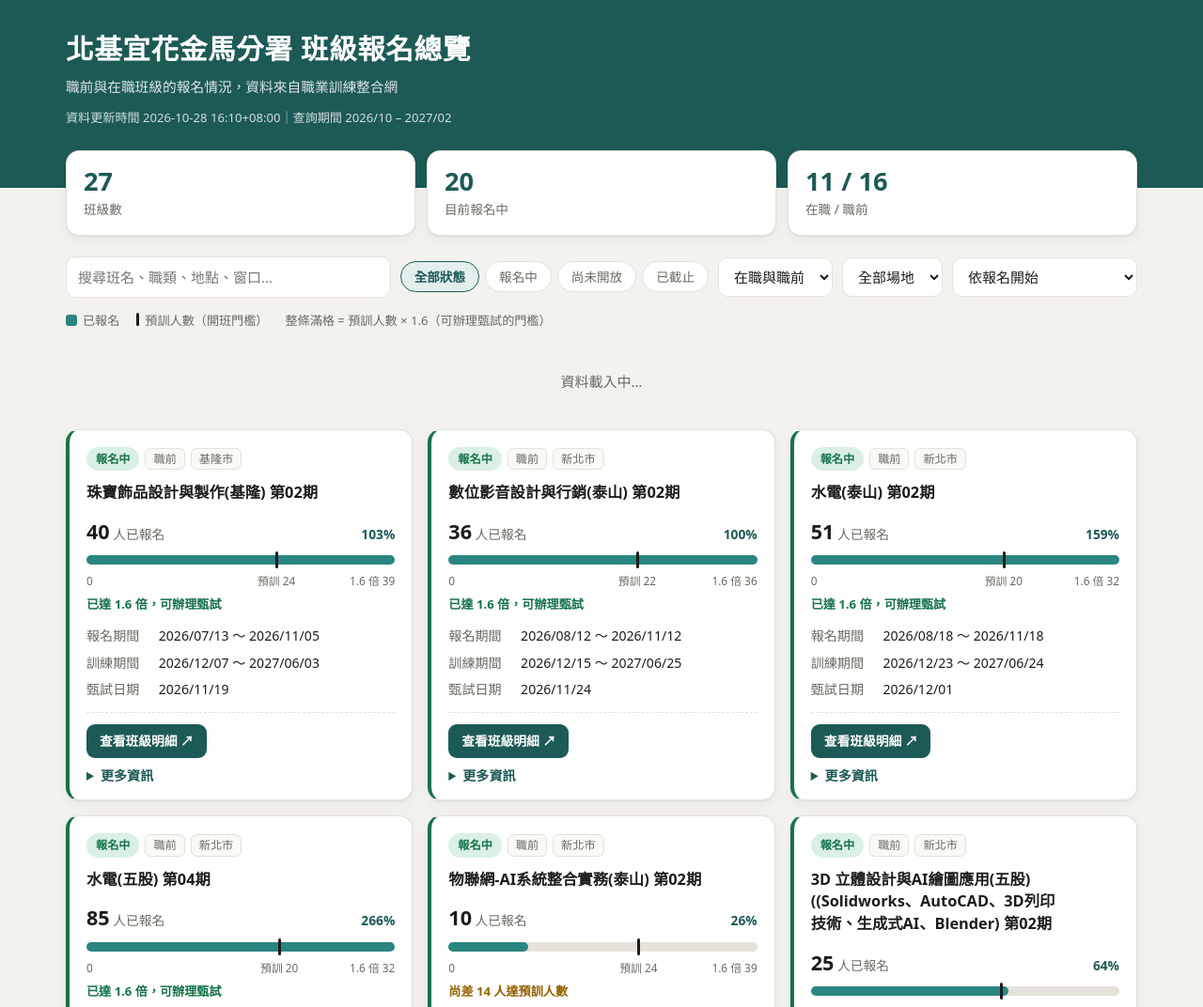
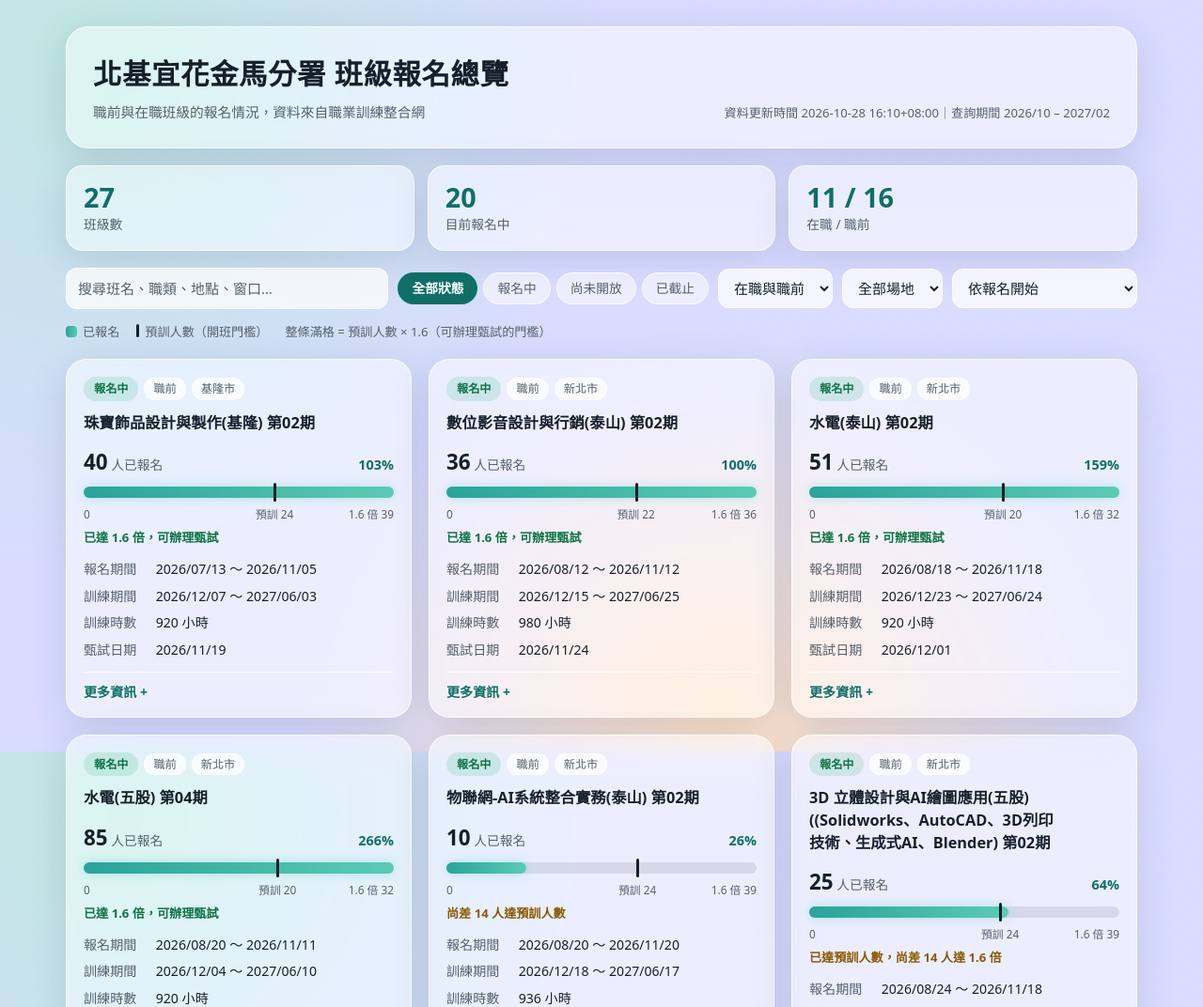
Before and after one commit to fire2x/tkyhkm-classes, a plain HTML site: page index.html in a window 1280 px wide. Shown: the top 1072 px of the page at 94% size. Drawn offline with Linux system fonts and the light colour scheme.

Commit message:
Glassmorphism layout, linked class names, training hours

```diff
--- a/index.html
+++ b/index.html
@@ -5,142 +5,175 @@
 <meta name="viewport" content="width=device-width, initial-scale=1, viewport-fit=cover">
 <title>北基宜花金馬分署班級總覽</title>
 <style>
-/* Palette: warm paper neutrals with a deep teal accent. Status colors are semantic, not decorative. */
+/* Glassmorphism: translucent panels with blur over a soft color field.
+   Colors are tokens; the dark theme swaps the field and the glass tint. */
 :root {
-  --bg: #f3f2ee;
-  --panel: #ffffff;
-  --panel-2: #faf9f6;
-  --fg: #1c1d1a;
-  --muted: #6a6961;
-  --line: #e4e2da;
-  --accent: #1d5a56;
-  --accent-soft: #e2efec;
-  --bar: #2b8580;
-  --open: #17724a;
-  --open-soft: #d9f0e2;
-  --pre: #946000;
-  --pre-soft: #fbeed0;
-  --closed: #6a6961;
-  --closed-soft: #e9e8e2;
-  --mark: #1c1d1a;
-  --shadow: 0 1px 2px rgba(20, 20, 16, 0.06), 0 4px 14px rgba(20, 20, 16, 0.05);
+  --field-1: #bfe7e1;
+  --field-2: #d9dcff;
+  --field-3: #ffe3c7;
+  --glass: rgba(255, 255, 255, 0.52);
+  --glass-strong: rgba(255, 255, 255, 0.72);
+  --glass-edge: rgba(255, 255, 255, 0.75);
+  --glass-shadow: 0 10px 40px rgba(37, 52, 92, 0.14);
+  --fg: #16202a;
+  --muted: #56606b;
+  --accent: #0f6f68;
+  --accent-ink: #ffffff;
+  --track: rgba(22, 32, 42, 0.10);
+  --bar-from: #2aa39a;
+  --bar-to: #5ccbb4;
+  --mark: #16202a;
+  --open: #0d7444;
+  --open-bg: rgba(40, 180, 110, 0.16);
+  --pre: #8a5a00;
+  --pre-bg: rgba(230, 170, 40, 0.20);
+  --closed: #56606b;
+  --closed-bg: rgba(90, 100, 110, 0.14);
+  --warn: #9b2c2c;
   color-scheme: light;
 }
 @media (prefers-color-scheme: dark) {
   :root:not([data-theme="light"]) {
-    --bg: #131412;
-    --panel: #1d1e1c;
-    --panel-2: #232421;
-    --fg: #ebe8df;
-    --muted: #9a988f;
-    --line: #34352f;
-    --accent: #86cbc3;
-    --accent-soft: #1f3836;
-    --bar: #5db3ab;
-    --open: #6fd196;
-    --open-soft: #1f3a2a;
-    --pre: #e9bc62;
-    --pre-soft: #3b2f1c;
-    --closed: #9a988f;
-    --closed-soft: #2a2b28;
-    --mark: #ebe8df;
-    --shadow: 0 1px 2px rgba(0, 0, 0, 0.4), 0 4px 14px rgba(0, 0, 0, 0.3);
+    --field-1: #0f3b3a;
+    --field-2: #1f2350;
+    --field-3: #3d2a18;
+    --glass: rgba(255, 255, 255, 0.07);
+    --glass-strong: rgba(255, 255, 255, 0.12);
+    --glass-edge: rgba(255, 255, 255, 0.16);
+    --glass-shadow: 0 10px 40px rgba(0, 0, 0, 0.35);
+    --fg: #eef3f6;
+    --muted: #a7b1bb;
+    --accent: #7fe0d4;
+    --accent-ink: #0b1f1d;
+    --track: rgba(255, 255, 255, 0.12);
+    --bar-from: #37b8ac;
+    --bar-to: #8ff0de;
+    --mark: #eef3f6;
+    --open: #7ee8a8;
+    --open-bg: rgba(60, 200, 120, 0.18);
+    --pre: #f2c46d;
+    --pre-bg: rgba(230, 170, 40, 0.18);
+    --closed: #a7b1bb;
+    --closed-bg: rgba(255, 255, 255, 0.08);
+    --warn: #ffa3a3;
     color-scheme: dark;
   }
 }
 :root[data-theme="dark"] {
-  --bg: #131412;
-  --panel: #1d1e1c;
-  --panel-2: #232421;
-  --fg: #ebe8df;
-  --muted: #9a988f;
-  --line: #34352f;
-  --accent: #86cbc3;
-  --accent-soft: #1f3836;
-  --bar: #5db3ab;
-  --open: #6fd196;
-  --open-soft: #1f3a2a;
-  --pre: #e9bc62;
-  --pre-soft: #3b2f1c;
-  --closed: #9a988f;
-  --closed-soft: #2a2b28;
-  --mark: #ebe8df;
-  --shadow: 0 1px 2px rgba(0, 0, 0, 0.4), 0 4px 14px rgba(0, 0, 0, 0.3);
+  --field-1: #0f3b3a;
+  --field-2: #1f2350;
+  --field-3: #3d2a18;
+  --glass: rgba(255, 255, 255, 0.07);
+  --glass-strong: rgba(255, 255, 255, 0.12);
+  --glass-edge: rgba(255, 255, 255, 0.16);
+  --glass-shadow: 0 10px 40px rgba(0, 0, 0, 0.35);
+  --fg: #eef3f6;
+  --muted: #a7b1bb;
+  --accent: #7fe0d4;
+  --accent-ink: #0b1f1d;
+  --track: rgba(255, 255, 255, 0.12);
+  --bar-from: #37b8ac;
+  --bar-to: #8ff0de;
+  --mark: #eef3f6;
+  --open: #7ee8a8;
+  --open-bg: rgba(60, 200, 120, 0.18);
+  --pre: #f2c46d;
+  --pre-bg: rgba(230, 170, 40, 0.18);
+  --closed: #a7b1bb;
+  --closed-bg: rgba(255, 255, 255, 0.08);
+  --warn: #ffa3a3;
   color-scheme: dark;
 }
+
 * { box-sizing: border-box; }
+html { min-height: 100%; background: var(--field-2); }
 body {
   margin: 0;
-  background: var(--bg);
+  min-height: 100vh;
   color: var(--fg);
   font: 15px/1.6 "Noto Sans TC", "Microsoft JhengHei", system-ui, sans-serif;
+  background:
+    radial-gradient(60vmax 60vmax at 8% 8%, var(--field-1), transparent 70%),
+    radial-gradient(55vmax 55vmax at 95% 15%, var(--field-2), transparent 70%),
+    radial-gradient(50vmax 50vmax at 60% 100%, var(--field-3), transparent 70%),
+    var(--field-2);
+  background-attachment: fixed;
   padding-left: max(16px, env(safe-area-inset-left, 0px));
   padding-right: max(16px, env(safe-area-inset-right, 0px));
-  padding-block: 0 56px;
+  padding-block: 28px 56px;
 }
-main { max-width: 1140px; margin: 0 auto; }
+main, header { max-width: 1140px; margin: 0 auto; }
 
-/* Header band */
+.glass {
+  background: var(--glass);
+  -webkit-backdrop-filter: blur(18px) saturate(140%);
+  backdrop-filter: blur(18px) saturate(140%);
+  border: 1px solid var(--glass-edge);
+  box-shadow: var(--glass-shadow);
+}
+@supports not ((backdrop-filter: blur(1px)) or (-webkit-backdrop-filter: blur(1px))) {
+  .glass { background: var(--glass-strong); }
+}
+
+/* Header */
 .hero {
-  background: var(--accent);
-  color: #fff;
-  margin: 0 calc(-1 * max(16px, env(safe-area-inset-left, 0px))) 0;
-  padding: 28px max(16px, env(safe-area-inset-left, 0px)) 64px;
-  padding-inline: max(16px, env(safe-area-inset-left, 0px)) max(16px, env(safe-area-inset-right, 0px));
+  border-radius: 24px;
+  padding: 26px 28px;
+  display: flex;
+  flex-wrap: wrap;
+  justify-content: space-between;
+  align-items: flex-end;
+  gap: 12px 20px;
 }
-.hero-inner { max-width: 1140px; margin: 0 auto; }
-.hero h1 { font-size: clamp(1.35rem, 3.6vw, 1.85rem); margin: 0 0 6px; letter-spacing: 0.02em; text-wrap: balance; }
-.hero p { margin: 0; opacity: 0.85; font-size: 0.92rem; }
-.hero-meta { margin-top: 10px; font-size: 0.82rem; opacity: 0.8; }
+.hero h1 { font-size: clamp(1.4rem, 3.6vw, 1.9rem); margin: 0 0 4px; letter-spacing: 0.02em; text-wrap: balance; }
+.hero p { margin: 0; color: var(--muted); font-size: 0.92rem; }
+.hero-meta { font-size: 0.82rem; color: var(--muted); text-align: right; max-width: 100%; }
 
-/* Summary strip overlaps the header band */
+/* Summary */
 .stats {
   display: grid;
-  grid-template-columns: repeat(auto-fit, minmax(160px, 1fr));
-  gap: 12px;
-  margin: -40px 0 22px;
-  position: relative;
+  grid-template-columns: repeat(auto-fit, minmax(170px, 1fr));
+  gap: 14px;
+  margin: 18px 0 18px;
 }
-.stat {
-  background: var(--panel);
-  border: 1px solid var(--line);
-  border-radius: 14px;
-  padding: 16px 18px;
-  box-shadow: var(--shadow);
-}
-.stat b { display: block; font-size: 1.7rem; line-height: 1.2; font-variant-numeric: tabular-nums; color: var(--accent); }
-.stat span { color: var(--muted); font-size: 0.85rem; }
+.stat { border-radius: 18px; padding: 16px 18px; }
+.stat b { display: block; font-size: 1.8rem; line-height: 1.15; font-variant-numeric: tabular-nums; color: var(--accent); }
+.stat span { color: var(--muted); font-size: 0.86rem; }
 
 /* Filters */
 .filters { display: flex; flex-wrap: wrap; gap: 10px; align-items: center; margin-bottom: 14px; }
 .filters input, .filters select {
   font: inherit;
   color: var(--fg);
-  background: var(--panel);
-  border: 1px solid var(--line);
-  border-radius: 10px;
+  background: var(--glass-strong);
+  border: 1px solid var(--glass-edge);
+  border-radius: 12px;
   padding: 9px 12px;
   min-width: 0;
+  -webkit-backdrop-filter: blur(12px);
+  backdrop-filter: blur(12px);
 }
 .filters input { flex: 1 1 240px; }
-.filters input:focus, .filters select:focus, .chip:focus-visible, .card a:focus-visible, .btn:focus-visible {
+.filters input::placeholder { color: var(--muted); }
+.filters input:focus, .filters select:focus, .chip:focus-visible, .card a:focus-visible, .card summary:focus-visible {
   outline: 2px solid var(--accent);
   outline-offset: 2px;
 }
 .chips { display: flex; flex-wrap: wrap; gap: 6px; }
 .chip {
   font: inherit;
-  font-size: 0.85rem;
+  font-size: 0.86rem;
   color: var(--muted);
-  background: var(--panel);
-  border: 1px solid var(--line);
+  background: var(--glass);
+  border: 1px solid var(--glass-edge);
   border-radius: 999px;
   padding: 5px 14px;
   cursor: pointer;
+  -webkit-backdrop-filter: blur(12px);
+  backdrop-filter: blur(12px);
 }
-.chip[aria-pressed="true"] { color: var(--accent); border-color: var(--accent); background: var(--accent-soft); font-weight: 600; }
+.chip[aria-pressed="true"] { color: var(--accent-ink); background: var(--accent); border-color: transparent; font-weight: 600; }
 
-/* Legend for the enrollment bar */
 .legend {
   display: flex;
   flex-wrap: wrap;
@@ -149,51 +182,56 @@ main { max-width: 1140px; margin: 0 auto; }
   color: var(--muted);
   margin: 0 0 18px;
 }
-.legend i { display: inline-block; width: 12px; height: 12px; border-radius: 3px; vertical-align: -1px; margin-right: 6px; }
-.legend .l-fill { background: var(--bar); }
+.legend i { display: inline-block; width: 12px; height: 12px; border-radius: 4px; vertical-align: -1px; margin-right: 6px; }
+.legend .l-fill { background: linear-gradient(90deg, var(--bar-from), var(--bar-to)); }
 .legend .l-mark { background: var(--mark); width: 3px; height: 14px; border-radius: 2px; }
 
 /* Cards */
 .grid {
   display: grid;
   grid-template-columns: repeat(auto-fill, minmax(min(100%, 330px), 1fr));
-  gap: 16px;
+  gap: 18px;
 }
 .card {
-  background: var(--panel);
-  border: 1px solid var(--line);
-  border-left: 4px solid var(--stripe, var(--line));
-  border-radius: 14px;
+  border-radius: 22px;
   padding: 18px 18px 14px;
   display: flex;
   flex-direction: column;
   gap: 12px;
   min-width: 0;
-  box-shadow: var(--shadow);
-  transition: transform 0.15s ease, box-shadow 0.15s ease;
+  transition: transform 0.18s ease, box-shadow 0.18s ease;
 }
-.card:hover { transform: translateY(-2px); }
-.card.open { --stripe: var(--open); }
-.card.pre { --stripe: var(--pre); }
-.card.closed { --stripe: var(--closed); }
+.card:hover { transform: translateY(-3px); }
 .card-top { display: flex; flex-wrap: wrap; gap: 6px; align-items: center; }
-.pill { font-size: 0.76rem; font-weight: 700; padding: 3px 10px; border-radius: 999px; }
-.pill.open { color: var(--open); background: var(--open-soft); }
-.pill.pre { color: var(--pre); background: var(--pre-soft); }
-.pill.closed { color: var(--closed); background: var(--closed-soft); }
-.tag { font-size: 0.76rem; color: var(--muted); background: var(--panel-2); border: 1px solid var(--line); border-radius: 6px; padding: 1px 8px; }
+.pill { font-size: 0.76rem; font-weight: 700; padding: 3px 11px; border-radius: 999px; }
+.pill.open { color: var(--open); background: var(--open-bg); }
+.pill.pre { color: var(--pre); background: var(--pre-bg); }
+.pill.closed { color: var(--closed); background: var(--closed-bg); }
+.tag {
+  font-size: 0.76rem;
+  color: var(--muted);
+  border: 1px solid var(--glass-edge);
+  background: var(--glass-strong);
+  border-radius: 999px;
+  padding: 1px 9px;
+}
 .card h3 { font-size: 1.02rem; margin: 0; line-height: 1.45; text-wrap: balance; overflow-wrap: anywhere; font-weight: 700; }
-.card h3 a { color: inherit; text-decoration: none; background-image: linear-gradient(var(--accent), var(--accent)); background-size: 0 1.5px; background-repeat: no-repeat; background-position: 0 100%; transition: background-size 0.2s ease; }
-.card h3 a:hover { background-size: 100% 1.5px; }
+.card h3 a { color: inherit; text-decoration: none; background-image: linear-gradient(var(--accent), var(--accent)); background-size: 0 2px; background-repeat: no-repeat; background-position: 0 100%; transition: background-size 0.2s ease; }
+.card h3 a:hover { background-size: 100% 2px; color: var(--accent); }
 
-/* Enrollment bar: full = 1.6 x quota; the tick marks the quota (開班人數) */
+/* Enrollment bar: full = 1.6 x quota; the tick marks the quota (預訓人數) */
 .enroll { display: flex; flex-direction: column; gap: 8px; }
 .enroll-top { display: flex; justify-content: space-between; align-items: baseline; gap: 8px; flex-wrap: wrap; }
 .enroll-num { font-size: 0.86rem; color: var(--muted); font-variant-numeric: tabular-nums; }
-.enroll-num strong { color: var(--fg); font-size: 1.35rem; font-weight: 700; }
-.enroll-pct { font-size: 0.86rem; font-weight: 700; color: var(--accent); font-variant-numeric: tabular-nums; }
-.bar { position: relative; height: 10px; background: var(--line); border-radius: 999px; }
-.bar > i { position: absolute; left: 0; top: 0; bottom: 0; background: var(--bar); border-radius: 999px; }
+.enroll-num strong { color: var(--fg); font-size: 1.4rem; font-weight: 700; }
+.enroll-pct { font-size: 0.9rem; font-weight: 700; color: var(--accent); font-variant-numeric: tabular-nums; }
+.bar { position: relative; height: 12px; background: var(--track); border-radius: 999px; }
+.bar > i {
+  position: absolute; left: 0; top: 0; bottom: 0;
+  background: linear-gradient(90deg, var(--bar-from), var(--bar-to));
+  border-radius: 999px;
+  box-shadow: 0 0 12px rgba(60, 200, 180, 0.35);
+}
 .bar > b { position: absolute; top: -4px; bottom: -4px; width: 3px; margin-left: -1px; background: var(--mark); border-radius: 2px; }
 .bar-scale { position: relative; height: 16px; font-size: 0.74rem; color: var(--muted); font-variant-numeric: tabular-nums; }
 .bar-scale span { position: absolute; top: 0; transform: translateX(-50%); white-space: nowrap; }
@@ -202,48 +240,45 @@ main { max-width: 1140px; margin: 0 auto; }
 .hint { font-size: 0.82rem; font-weight: 600; }
 .hint.ok { color: var(--open); }
 .hint.warn { color: var(--pre); }
+.note-box { font-size: 0.84rem; color: var(--muted); border: 1px dashed var(--glass-edge); border-radius: 12px; padding: 8px 10px; background: var(--glass); }
 
 dl { margin: 0; display: grid; grid-template-columns: 4.6em 1fr; gap: 6px 12px; font-size: 0.88rem; }
 dt { color: var(--muted); }
 dd { margin: 0; overflow-wrap: anywhere; font-variant-numeric: tabular-nums; }
-.card-foot { display: flex; flex-wrap: wrap; gap: 8px; align-items: center; justify-content: space-between; border-top: 1px dashed var(--line); padding-top: 12px; margin-top: auto; }
-.btn {
-  font: inherit;
-  font-size: 0.86rem;
-  font-weight: 600;
-  color: #fff;
-  background: var(--accent);
-  border: none;
-  border-radius: 9px;
-  padding: 7px 14px;
-  text-decoration: none;
-  cursor: pointer;
-}
-.btn:hover { filter: brightness(1.08); }
-details { font-size: 0.88rem; flex: 1 1 100%; }
-summary { cursor: pointer; color: var(--accent); font-weight: 600; }
+.card-foot { border-top: 1px solid var(--glass-edge); padding-top: 10px; margin-top: auto; }
+details { font-size: 0.88rem; }
+summary { cursor: pointer; color: var(--accent); font-weight: 600; list-style: none; }
+summary::-webkit-details-marker { display: none; }
+summary::after { content: " +"; }
+details[open] summary::after { content: " −"; }
 details dl { margin-top: 10px; }
 
-.note-box { font-size: 0.84rem; color: var(--muted); background: var(--panel-2); border: 1px dashed var(--line); border-radius: 9px; padding: 8px 10px; }
-.empty { color: var(--muted); padding: 24px 0; text-align: center; }
-.error { color: #9b2c2c; }
-footer { margin-top: 36px; color: var(--muted); font-size: 0.82rem; line-height: 1.8; border-top: 1px solid var(--line); padding-top: 16px; }
+.empty { color: var(--muted); padding: 28px 0; text-align: center; }
+.error { color: var(--warn); }
+footer {
+  margin-top: 36px;
+  color: var(--muted);
+  font-size: 0.82rem;
+  line-height: 1.8;
+  border-radius: 18px;
+  padding: 14px 18px;
+}
 </style>
 </head>
 <body>
-<header class="hero">
-  <div class="hero-inner">
+<header class="hero glass">
+  <div>
     <h1>北基宜花金馬分署 班級報名總覽</h1>
     <p>職前與在職班級的報名情況，資料來自職業訓練整合網</p>
-    <div class="hero-meta" id="updated">資料載入中…</div>
   </div>
+  <div class="hero-meta" id="updated">資料載入中…</div>
 </header>
 
 <main>
   <section class="stats" aria-label="統計">
-    <div class="stat"><b id="s-total">–</b><span>班級數</span></div>
-    <div class="stat"><b id="s-open">–</b><span>目前報名中</span></div>
-    <div class="stat"><b id="s-kind">–</b><span>在職 / 職前</span></div>
+    <div class="stat glass"><b id="s-total">–</b><span>班級數</span></div>
+    <div class="stat glass"><b id="s-open">–</b><span>目前報名中</span></div>
+    <div class="stat glass"><b id="s-kind">–</b><span>在職 / 職前</span></div>
   </section>
 
   <div class="filters">
@@ -286,7 +321,7 @@ footer { margin-top: 36px; color: var(--muted); font-size: 0.82rem; line-height:
   <div class="grid" id="grid"></div>
   <p class="empty" id="empty" hidden>沒有符合條件的班級。</p>
 
-  <footer>
+  <footer class="glass">
     報名人數與名額取自各班明細頁，實際以原網站公告為準。依招生規定，報名人數需達預訓人數 1.6 倍才能辦理甄試。資料每日中午 12 點與半夜 12 點自動更新。
   </footer>
 </main>
@@ -353,21 +388,21 @@ function enrollBlock(c) {
 
 function card(c, today) {
   const st = statusOf(c, today);
-  return `<article class="card ${st}">
+  return `<article class="card glass ${st}">
     <div class="card-top">
       <span class="pill ${st}">${LABEL[st]}</span>
       <span class="tag">${esc(c.source)}</span>
       ${c.city ? `<span class="tag">${esc(c.city)}</span>` : ''}
     </div>
-    <h3><a href="${esc(c.url)}" target="_blank" rel="noopener">${esc(c.name)}</a></h3>
+    <h3><a href="${esc(c.url)}" target="_blank" rel="noopener" title="開啟班級明細">${esc(c.name)}</a></h3>
     ${enrollBlock(c)}
     <dl>
       <dt>報名期間</dt><dd>${fmtRange(c.regStart, c.regEnd)}</dd>
       <dt>訓練期間</dt><dd>${fmtRange(c.trainStart, c.trainEnd)}</dd>
+      <dt>訓練時數</dt><dd>${c.hours != null ? c.hours + ' 小時' : '—'}</dd>
       <dt>甄試日期</dt><dd>${esc(c.exam || '—')}</dd>
     </dl>
     <div class="card-foot">
-      <a class="btn" href="${esc(c.url)}" target="_blank" rel="noopener">查看班級明細 ↗</a>
       <details>
         <summary>更多資訊</summary>
         <dl>
@@ -429,6 +464,7 @@ fetch('data/classes.json', { cache: 'no-store' })
     const failed = (data.failed || []).length;
     $('updated').textContent = `資料更新時間 ${data.updatedAt.replace('T', ' ')}｜查詢期間 ${data.window}` +
       (failed ? `｜${failed} 班明細頁未能讀取` : '');
+    $('status-msg').hidden = true;
     render();
   })
   .catch(() => {
```
